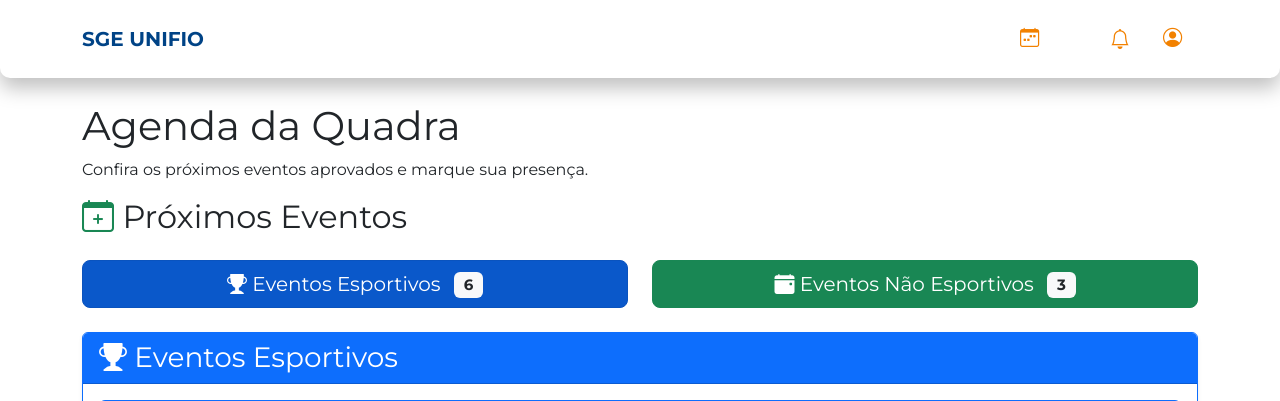
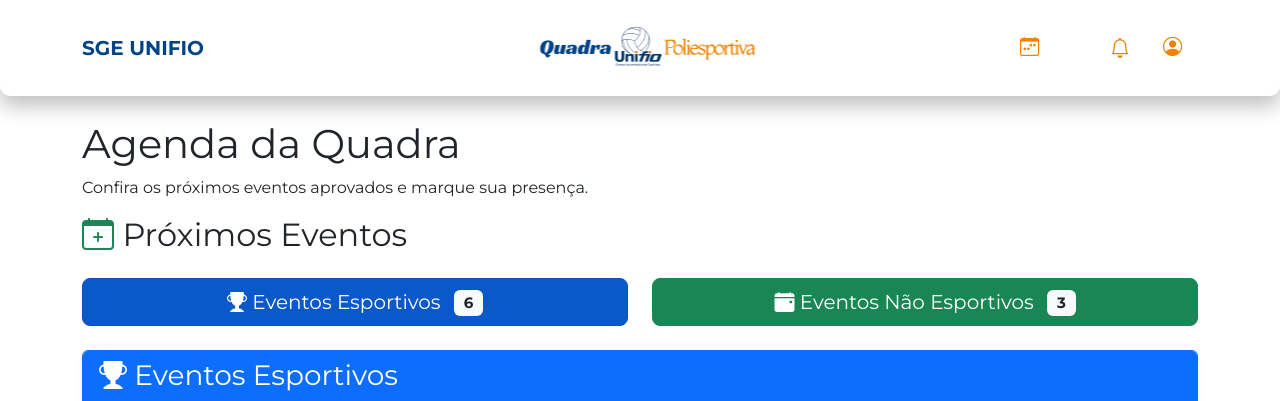
Before and after one commit to diasgarcia/SGE, a PHP site: page /agenda in a window 1280 px wide. Shown: the top 401 px of the page. Run offline with PHP 8.4, Linux system fonts and the light colour scheme; the visitor is signed in with stand-in values (Sample User, id 1); data comes from the database, SQL or seed files in the repository; data that the repository does not hold is empty.

Commit message:
features-header-v2

```diff
--- a/public/css/header.css
+++ b/public/css/header.css
@@ -4,8 +4,36 @@ nav{
     border-radius: 0px 0px 10px 10px;
     box-shadow: 0 10px 20px 0 rgba(0, 0, 0, 0.25);
     background-color: var(--background-color);
+}
+nav .container {
+    position: relative;
+    height: 64px; /* ou a altura do seu header */
+}
 
+.logo-header {
+    display: block;
+    margin-left: auto;
+    margin-right: auto;
+    height:52px;
+    margin-left:16px;
 }
+
+.header-center {
+    position: absolute;
+    left: 50%;
+    top: 50%;
+    transform: translate(-50%, -50%);
+    display: flex;
+    align-items: center;
+    height: 100%;
+}
+
+.header-left,
+.header-right {
+    min-width: 120px; /* ajuste conforme necessário para garantir espaço */
+}
+
+
 .navbar-brand strong{
     color: var(--textcolor-blue);
 }
--- a/views/_partials/header.php
+++ b/views/_partials/header.php
@@ -30,8 +30,14 @@ use Application\Core\Auth;
 <body class="d-flex flex-column min-vh-100">
 
 <nav class="navbar navbar-expand-lg p-3">
-    <div class="container">
+    <div class="container d-flex justify-content-between align-items-center">
+        <div class="header-left">
             <a class="navbar-brand" href="/"><strong>SGE UNIFIO</strong></a>
+        </div>
+        <div class="header-center">
+            <img src="/img/logo-quadra.png" alt="Logo Quadra" class="logo-header">
+        </div>
+        <div class="header-right d-flex align-items-center">
             <button class="navbar-toggler" type="button" data-bs-toggle="collapse" data-bs-target="#navbarNav"><span class="navbar-toggler-icon"></span></button>
             <div class="collapse navbar-collapse" id="navbarNav">
                 <ul class="navbar-nav ms-auto">
@@ -78,7 +84,11 @@ use Application\Core\Auth;
 
                         <li class="nav-item dropdown">
                             <a class="nav-link dropdown-toggle" href="#" role="button" data-bs-toggle="dropdown">
-                            <i class="bi bi-person-circle"><span>Meu Perfil</span></i>
+                                <i class="bi bi-person-circle"><span> Olá, <?php
+                                $nomeCompleto = htmlspecialchars($user['nome']);
+                                $primeiroNome = explode(' ', $nomeCompleto)[0];
+                                echo $primeiroNome;
+                                ?></span></i>
                             </a>
                             <ul class="dropdown-menu dropdown-menu-end">
                                 <?php if (Auth::role() === 'admin'): ?>
@@ -98,6 +108,7 @@ use Application\Core\Auth;
                 </ul>
             </div>
         </div>
+    </div>
 </nav>
 <main class="container mt-4 flex-grow-1">
 <?php endif; ?>
```
Also changed, not shown: public/img/logo-quadra.png (added). Lines whose indentation alone changed are shown as unchanged.
